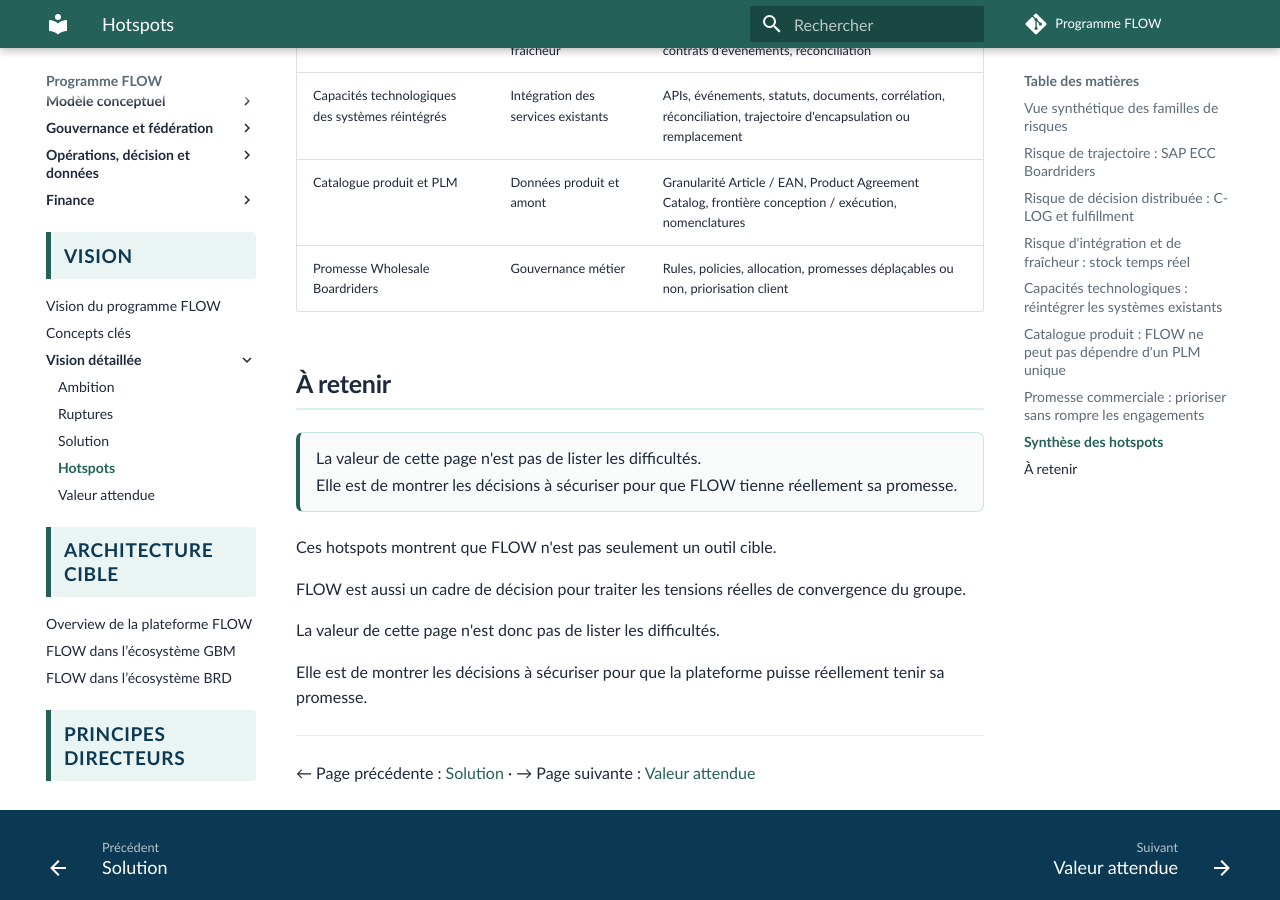
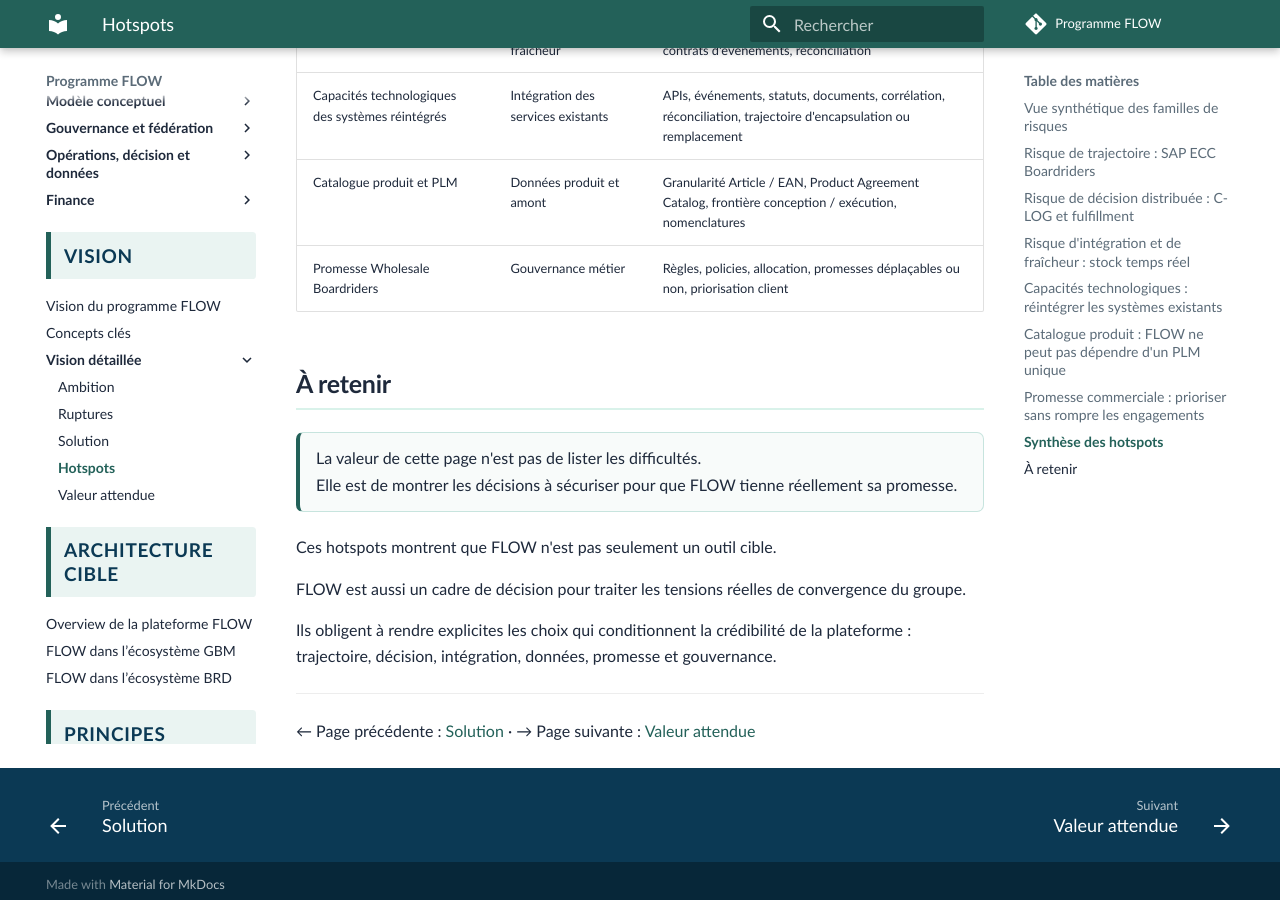
Before and after one commit to laurent-sintes/FLOW-Program, an MkDocs documentation site: the page built from docs/vision/vision-detaillee/4-hotspots.md, in a window 1280 px wide and 900 px high, scrolled down 6769 px. Built offline with MkDocs 1.6.1 and Material for MkDocs 9.7.7, drawn with Linux system fonts in a browser that asks for light colours; comment, search, counter and statistics services are not loaded.

Commit message:
Nettoyer la synthèse des hotspots FLOW

```diff
--- a/docs/vision/vision-detaillee/4-hotspots.md
+++ b/docs/vision/vision-detaillee/4-hotspots.md
@@ -216,7 +216,7 @@
 | Stock temps réel | Intégration et fraîcheur | Événements POS et logistiques, fraîcheur attendue, contrats d'événements, réconciliation |
 | Capacités technologiques des systèmes réintégrés | Intégration des services existants | APIs, événements, statuts, documents, corrélation, réconciliation, trajectoire d'encapsulation ou remplacement |
 | Catalogue produit et PLM | Données produit et amont | Granularité Article / EAN, Product Agreement Catalog, frontière conception / exécution, nomenclatures |
-| Promesse Wholesale Boardriders | Gouvernance métier | Rules, policies, allocation, promesses déplaçables ou non, priorisation client |
+| Promesse Wholesale Boardriders | Gouvernance métier | Règles, policies, allocation, promesses déplaçables ou non, priorisation client |
 
 ## À retenir
 
@@ -229,9 +229,7 @@
 
 FLOW est aussi un cadre de décision pour traiter les tensions réelles de convergence du groupe.
 
-La valeur de cette page n'est donc pas de lister les difficultés.
-
-Elle est de montrer les décisions à sécuriser pour que la plateforme puisse réellement tenir sa promesse.
+Ils obligent à rendre explicites les choix qui conditionnent la crédibilité de la plateforme : trajectoire, décision, intégration, données, promesse et gouvernance.
 
 ---
 
```
